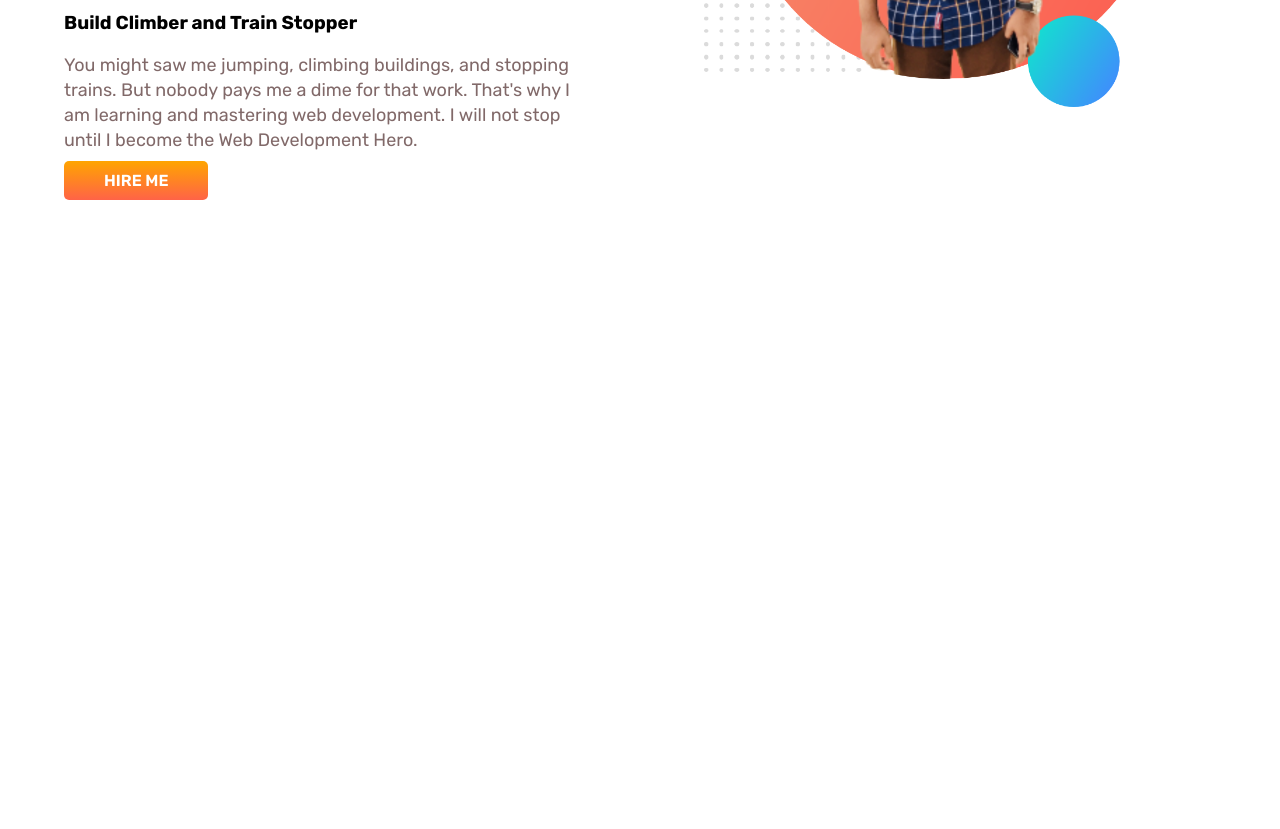
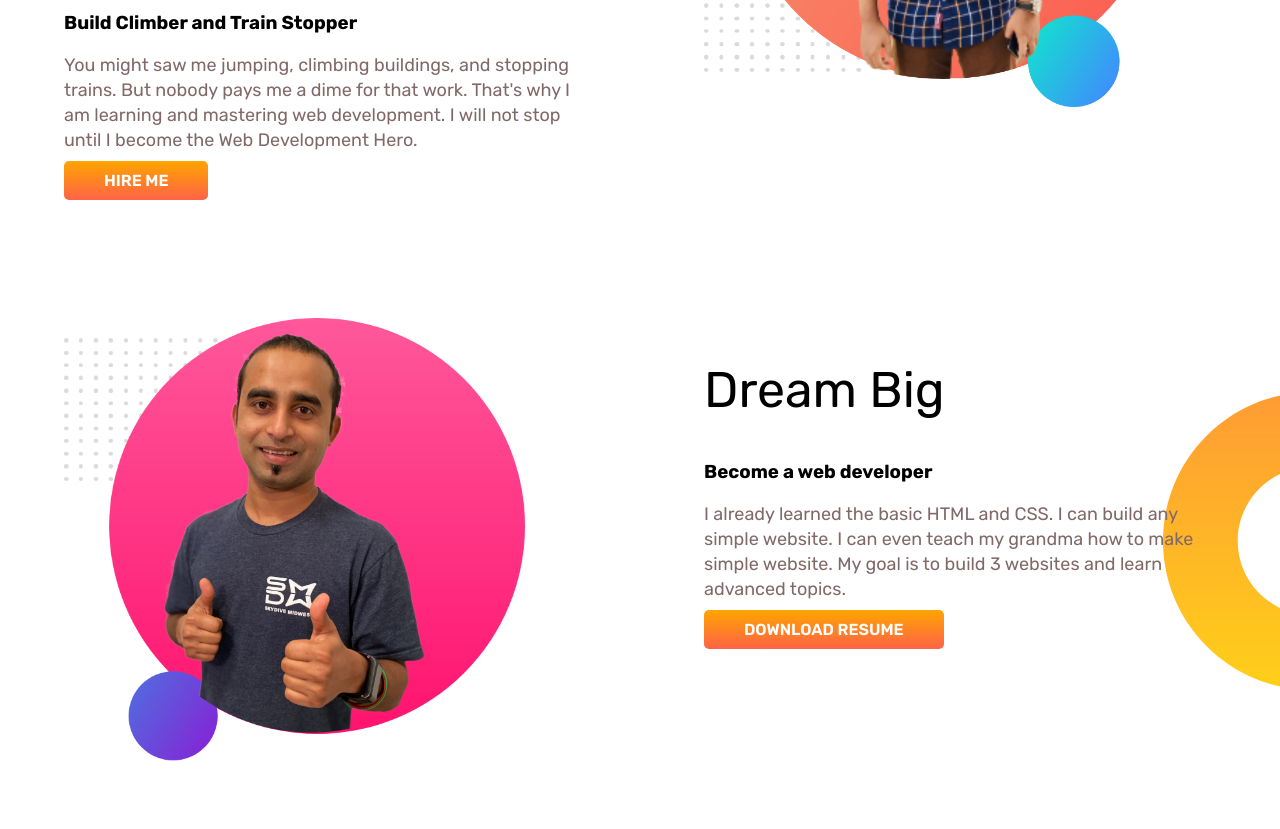
Before and after one commit to Aminul-Haque-Bappi/milestone-1-module-4, a plain HTML site: page index.html in a window 1280 px wide. Shown: the part 414-1243 px from the top of the page. Before the commit the page ends 800 px from the top, so only its background shows below. Drawn offline with Linux system fonts and the light colour scheme.

Commit message:
dream-sec

```diff
--- a/index.html
+++ b/index.html
@@ -23,5 +23,18 @@
         <img src="images/my-bg.png" alt="">
     </div>
    </section>
+   <section class="dream-big">
+       <div class="header">
+           <img src="images/jhankar2.png" alt="jhankar">
+       </div>
+       <div class="header">
+           <h1 class="dream">Dream Big</h1>
+           <h3>Become a web developer</h3>
+           <p class="head-para">I already learned the basic HTML and CSS. I can build any simple website. I can even teach my grandma how to make simple website. My goal is to build 3 websites and learn advanced topics.</p>
+           <a class="link-button" target="_blank" href="#">DOWNLOAD RESUME</a>
+
+       </div>
+
+   </section>
 </body>
 </html>
--- a/style.css
+++ b/style.css
@@ -38,3 +38,13 @@ section {
   background-image: url(images/top-banner.png);
   background-repeat: no-repeat;
 }
+/* dream ==================================================================== */
+.dream {
+  font-size: 50px;
+  font-weight: 400;
+}
+.dream-big {
+  background-image: url(images/dream-bg.png);
+  background-repeat: no-repeat;
+  background-position: right;
+}
```
